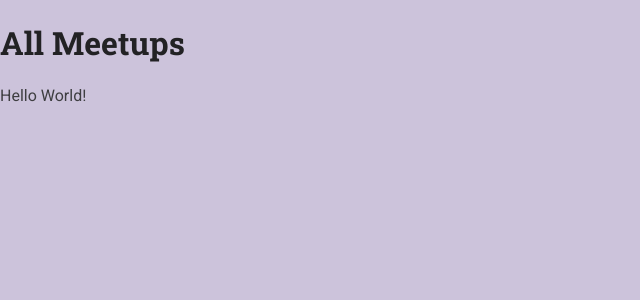
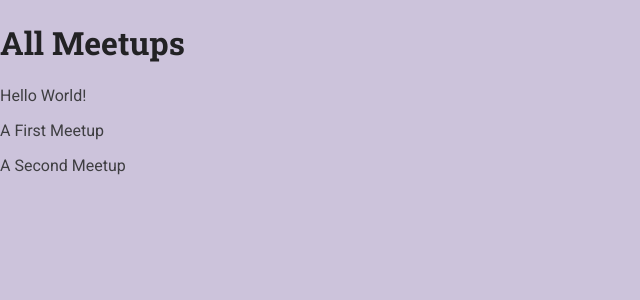
Before and after one commit to kangketikonlen/bang-django, a Django app: page /meetups/ in a window 1280 px wide. Shown: the top 300 px of the page, without its empty margins (0-640 px from the left). Run offline with Django 3.2, Linux system fonts and the light colour scheme.

Commit message:
:zap: Update key django template lanf features & tags

```diff
--- a/app/meetups/templates/index.html
+++ b/app/meetups/templates/index.html
@@ -13,6 +13,13 @@
 <body>
 	<h1>All Meetups</h1>
 	<p>Hello World!</p>
+	{% if show_meetups %}
+	{% for meetup_item in meetups %}
+	<p>{{ meetup_item.title }}</p>
+	{% endfor %}
+	{% else %}
+	<p>No meetups found!</p>
+	{% endif %}
 </body>
 
 </html>
--- a/app/meetups/views.py
+++ b/app/meetups/views.py
@@ -4,4 +4,15 @@ from django.shortcuts import render
 
 
 def index(request):
-    return render(request, "index.html")
+    meetups = [
+        {"title": "A First Meetup"},
+        {"title": "A Second Meetup"},
+    ]
+    return render(
+        request,
+        "index.html",
+        {
+            "show_meetups": True,
+            "meetups": meetups,
+        },
+    )
```
